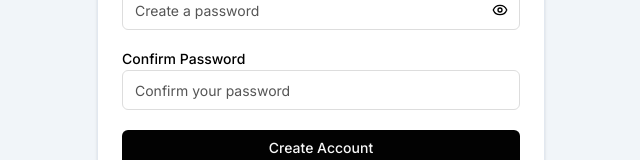
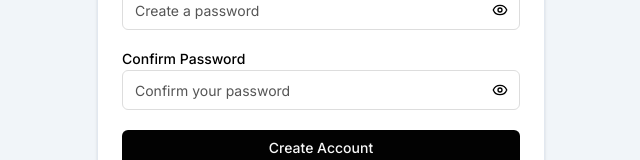
Before and after one commit to soni-naveen/finance-visualizer, a Next.js app: page /auth/signup in a window 1280 px wide. Shown: the part 437-597 px from the top of the page, without its empty margins (319-959 px from the left). Built offline with nearby package versions, Linux system fonts and the light colour scheme; no server answers.

Commit message:
fix: loading while deleting

```diff
--- a/src/app/auth/signup/page.jsx
+++ b/src/app/auth/signup/page.jsx
@@ -25,6 +25,7 @@ export default function SignUpPage() {
   });
   const [loading, setLoading] = useState(false);
   const [showPassword, setShowPassword] = useState(false);
+  const [showConfirmPassword, setShowConfirmPassword] = useState(false);
   const [errors, setErrors] = useState({});
   const { signUp } = useAuth();
   const { toast } = useToast();
@@ -170,9 +171,10 @@ export default function SignUpPage() {
 
             <div>
               <Label htmlFor="confirmPassword">Confirm Password</Label>
+              <div className="relative">
                 <Input
                   id="confirmPassword"
-                type="password"
+                  type={showConfirmPassword ? "text" : "password"}
                   value={formData.confirmPassword}
                   onChange={(e) =>
                     setFormData({
@@ -183,6 +185,20 @@ export default function SignUpPage() {
                   className={errors.confirmPassword ? "border-red-500" : ""}
                   placeholder="Confirm your password"
                 />
+                <Button
+                  type="button"
+                  variant="ghost"
+                  size="sm"
+                  className="absolute right-0 top-0 h-full px-3 py-2 hover:bg-transparent"
+                  onClick={() => setShowConfirmPassword(!showConfirmPassword)}
+                >
+                  {showConfirmPassword ? (
+                    <EyeOff className="h-4 w-4" />
+                  ) : (
+                    <Eye className="h-4 w-4" />
+                  )}
+                </Button>
+              </div>
               {errors.confirmPassword && (
                 <p className="text-sm text-red-500 mt-1">
                   {errors.confirmPassword}
--- a/src/app/components/budget-list.jsx
+++ b/src/app/components/budget-list.jsx
@@ -127,7 +127,7 @@ export function BudgetList({
         </div>
         <CardContent>
           <div className="-mt-4">
-            <hr className="text-muted-foreground/30"/>
+            <hr className="text-muted-foreground/30" />
             <div className="py-3">
               <h4 className="text-xs sm:text-sm font-medium mb-1">
                 Top Spending Category:{" "}
@@ -137,7 +137,7 @@ export function BudgetList({
                 {formatCurrency(currentMonthCategorySummary[0]?.total || 0)}
               </p>
             </div>
-            <hr className="text-muted-foreground/30"/>
+            <hr className="text-muted-foreground/30" />
             {budgets.length > 0 && (
               <div className="mt-4">
                 <h4 className="text-xs sm:text-sm font-medium mb-1">
@@ -218,7 +218,10 @@ export function BudgetList({
                                         Cancel
                                       </AlertDialogCancel>
                                       <AlertDialogAction
-                                        onClick={() => handleDelete(budget._id)}
+                                        onClick={(e) => {
+                                          e.preventDefault();
+                                          handleDelete(budget._id);
+                                        }}
                                         disabled={deletingId === budget._id}
                                         className="bg-red-700 hover:bg-red-800"
                                       >
--- a/src/app/components/transaction-list.jsx
+++ b/src/app/components/transaction-list.jsx
@@ -626,7 +626,10 @@ export function TransactionList({
                       <AlertDialogFooter>
                         <AlertDialogCancel>Cancel</AlertDialogCancel>
                         <AlertDialogAction
-                          onClick={() => handleDelete(selectedTransaction._id)}
+                          onClick={(e) => {
+                            e.preventDefault();
+                            handleDelete(selectedTransaction._id);
+                          }}
                           disabled={deletingId === selectedTransaction._id}
                           className="bg-red-700 hover:bg-red-800"
                         >
```
Lines whose indentation alone changed are shown as unchanged.
